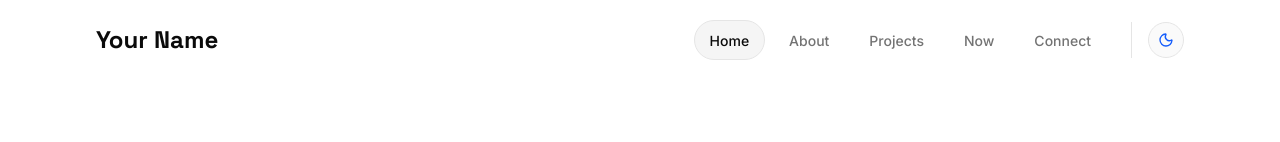
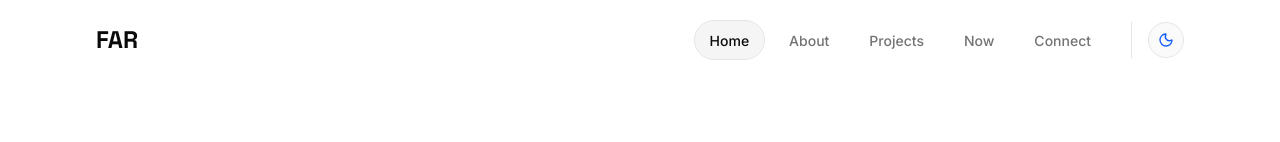
Before and after one commit to oopsvincent/oopsvincent-site, a Next.js app: page / in a window 1280 px wide. Shown: the top 142 px of the page. Built offline with nearby package versions, Linux system fonts and the light colour scheme.

Commit message:
Update Navbar.tsx

```diff
--- a/components/Navbar.tsx
+++ b/components/Navbar.tsx
@@ -50,7 +50,7 @@ export default function Navbar() {
               onClick={closeMobileMenu}
               className="text-2xl font-space-grotesk font-bold hover:opacity-80 transition-opacity"
             >
-              Your Name
+              FAR
             </Link>
 
             {/* Desktop Navigation */}
```
